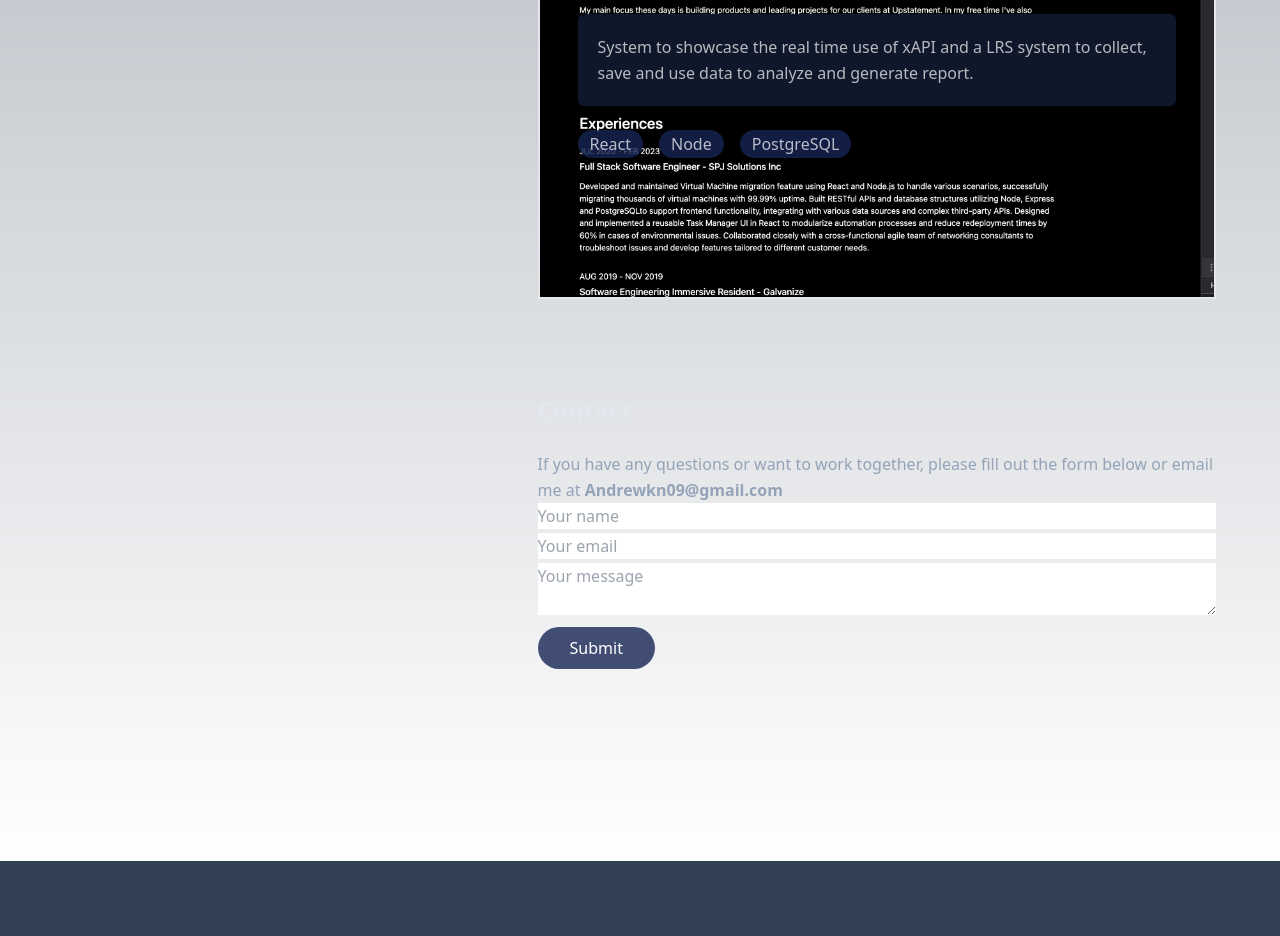
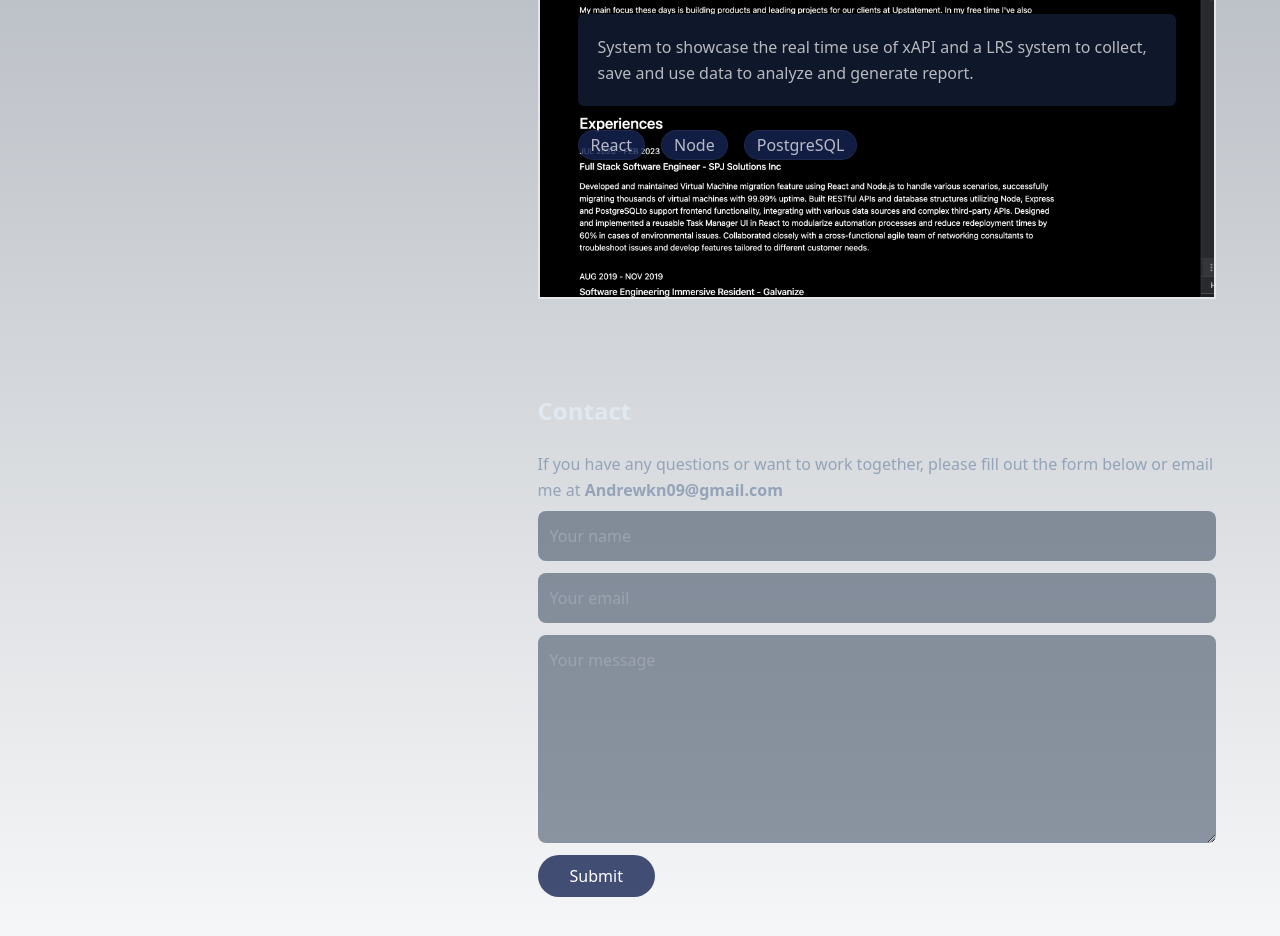
Before and after one commit to AndrewK09/portfolio, a Next.js app: page / in a window 1280 px wide. Shown: the part 2280-3216 px from the top of the page. Before the commit the page ends 3141 px from the top, so only its background shows below. Built offline with nearby package versions, Linux system fonts and the light colour scheme.

Commit message:
Add css for form input and form text area

```diff
--- a/app/globals.css
+++ b/app/globals.css
@@ -32,7 +32,7 @@ section {
 }
 
 .tech {
-  @apply rounded-full bg-blue-950/80 items-center py-1 px-3 font-medium text-white/70 leading-5
+  @apply rounded-full bg-blue-950/80 items-center py-1 px-3 font-medium text-white/70 leading-5 border border-white/5
 }
 
 
@@ -43,3 +43,11 @@ section {
 .active .nav-text {
   @apply text-slate-200
 }
+
+.form_textarea {
+  @apply w-full flex rounded-lg h-52 mt-2 p-3 text-white outline-0 bg-slate-600/60;
+}
+
+.form_input {
+  @apply w-full flex rounded-lg mt-2 p-3 text-white outline-0 bg-slate-600/60;
+}
```
